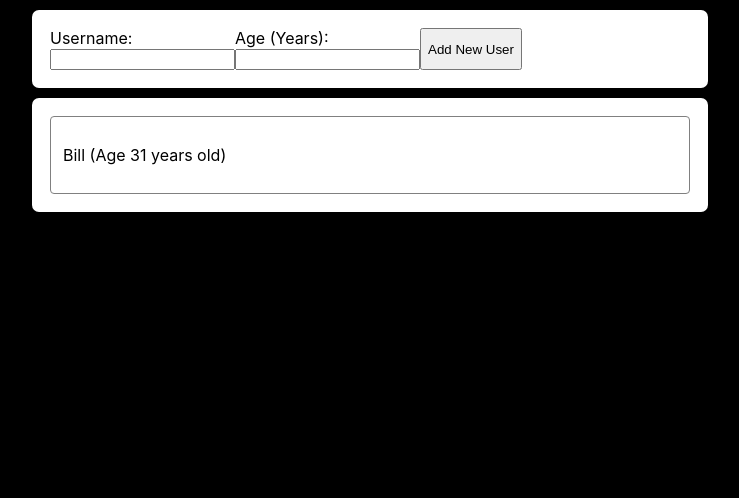
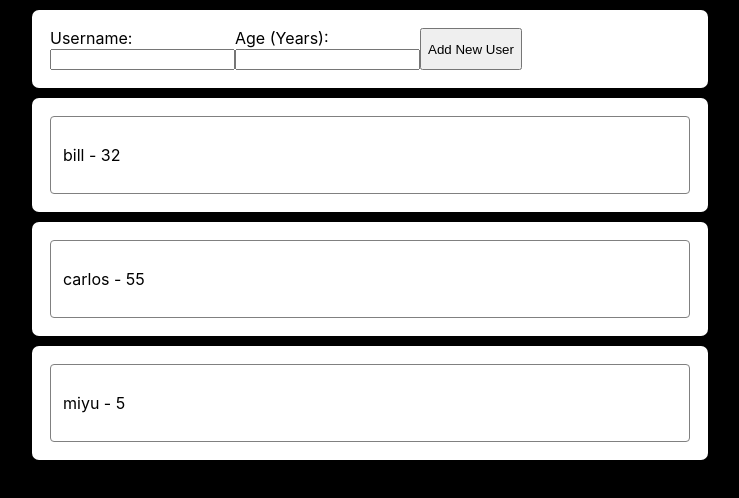
Before and after one commit to mostlyclicks/react-guide-p8, a React (Create React App) app: page / in a window 1280 px wide. Shown: the top 498 px of the page, without its empty margins (270-1009 px from the left). Built offline with nearby package versions, Linux system fonts and the light colour scheme.

Commit message:
add user list

```diff
--- a/src/App.js
+++ b/src/App.js
@@ -1,9 +1,15 @@
 import React from 'react'
-import User from './components/User/User'
 import NewUser from './components/NewUser/NewUser'
+import UserList from './components/User/UserList'
 import './App.css';
 
 function App() {
+
+  const users = [
+    {name:'bill', age: 32},
+    {name: 'carlos', age: 55},
+    {name: 'miyu', age: 5}
+  ]
 
 
 
@@ -12,7 +18,7 @@ function App() {
   return (
     <div className="App">
       <NewUser />
-      <User />
+      <UserList userList={users}/>
     </div>
   );
 }
--- a/src/components/User/User.js
+++ b/src/components/User/User.js
@@ -2,13 +2,12 @@ import React from 'react'
 import Card from '../UI/Card'
 import styled from 'styled-components'
 
-const User = () => {
+const User = (props) => {
   return (
     <Card>
 
       <StyledUser>
-        <p>Bill (Age 31 years old)</p>
-
+        <p>{props.userItem.name} - {props.userItem.age}</p>
       </StyledUser>
 
     </Card>
--- /dev/null
+++ b/src/components/User/UserList.js
@@ -0,0 +1,19 @@
+import React from 'react'
+import User from './User'
+
+const UserList = (props) => {
+
+  const users = props.userList
+
+  return (
+    <div>
+      {users.map((user) => {
+        return (
+          <User userItem={user} />
+        )
+      })}
+    </div>
+  )
+}
+
+export default UserList
```
Also changed, not shown: src/components/NewUser/NewUser.js (+0 -18 lines).
